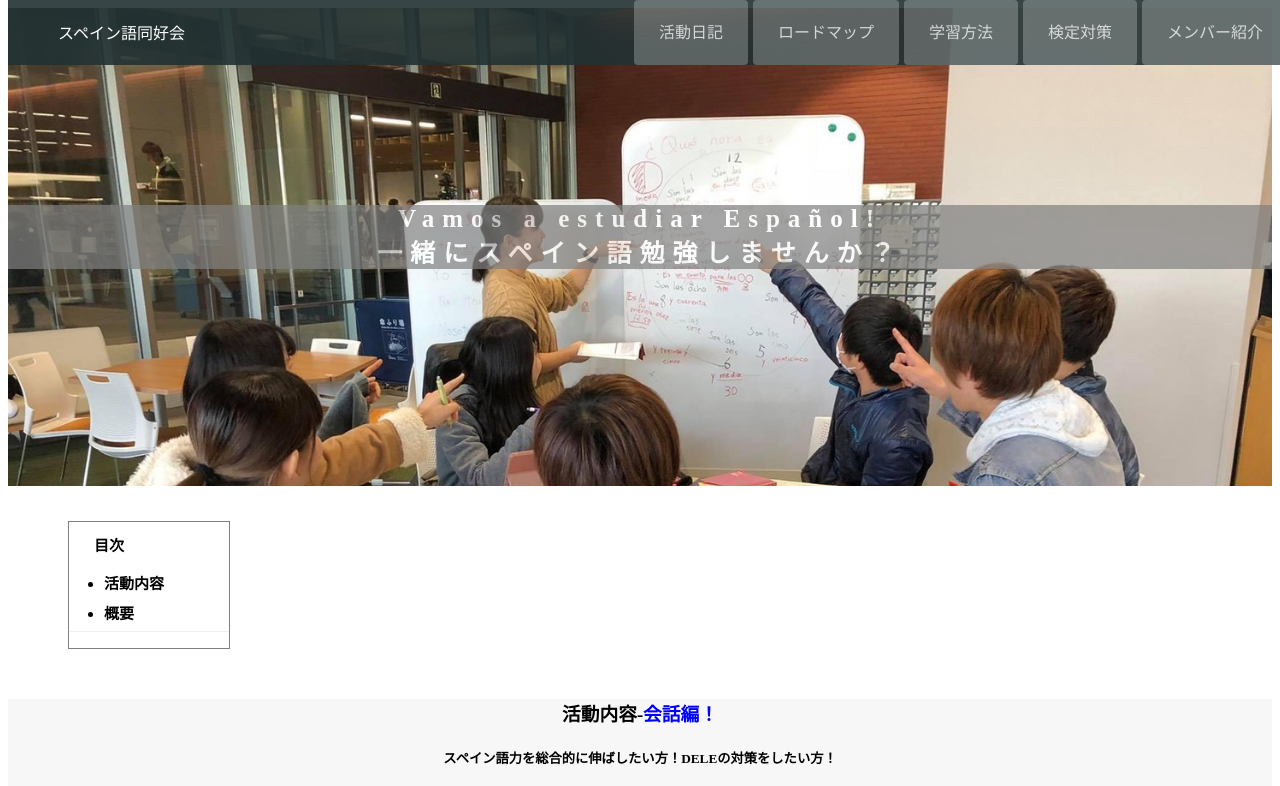
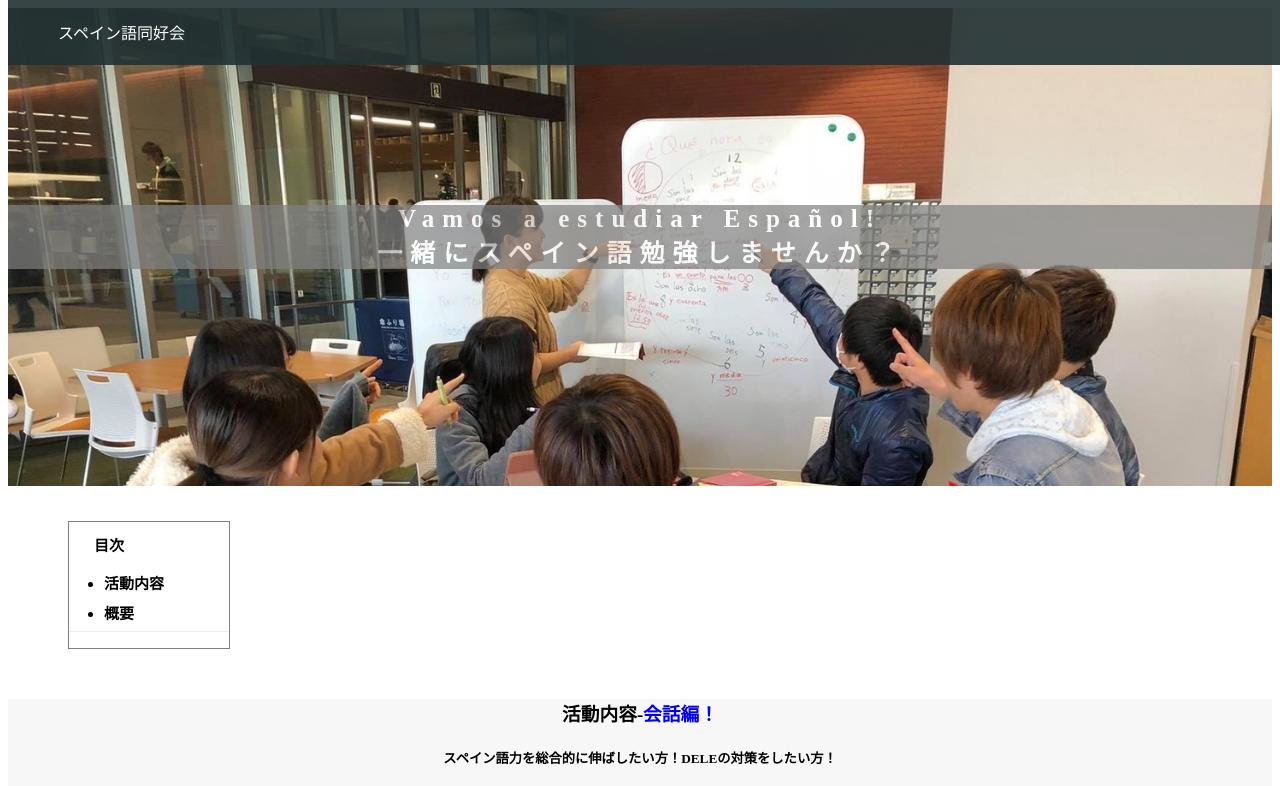
Before and after one commit to ko1219/spanish_club, a plain HTML site: page index.html in a window 1280 px wide. Shown: the top 786 px of the page. Drawn offline with Linux system fonts and the light colour scheme.

Commit message:
Update index.html

```diff
--- a/index.html
+++ b/index.html
@@ -7,25 +7,6 @@
 </head>
 <header>
   <div class="logo">スペイン語同好会</div>
-    <div class="btn menber">
-      <a href="メンバー紹介index.html" target="_blank">メンバー紹介</a>
-    </div>
-
-    <div class="btn test">
-      <a href="検定対策index.html" target="_blank">検定対策</a>
-    </div>
-
-    <div class="btn howtostudy">
-      <a href="勉強方法index.html" target="_blank">学習方法</a>
-    </div>
-
-    <div class="btn roadmap">
-      <a href="ロードマップindex.html" target="_blank">ロードマップ</a>
-    </div>
-
-    <div class="btn workcontain">
-      <a href="活動日記index.html" target="_blank">活動日記</a>
-    </div>
 </header>
 <body>
 <div class="top-wrapper">
```
